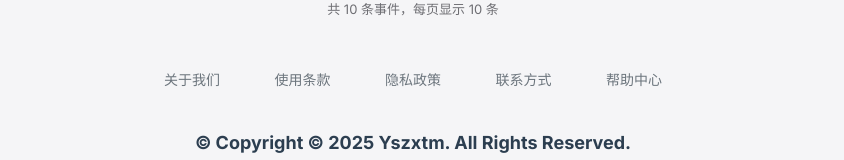
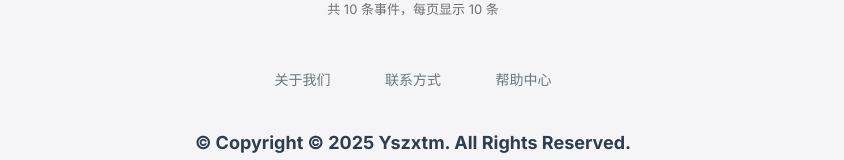
Before and after one commit to zxtm/my-website, a plain HTML site: page index.html in a window 1280 px wide. Shown: the part 2106-2266 px from the top of the page, without its empty margins (227-1071 px from the left). Drawn offline with Linux system fonts and the light colour scheme.

Commit message:
Update index.html

```diff
--- a/index.html
+++ b/index.html
@@ -972,8 +972,6 @@
             <!-- 导航链接 -->
             <div class="footer-nav">
                 <a href="#" class="footer-link">关于我们</a>
-                <a href="#" class="footer-link">使用条款</a>
-                <a href="#" class="footer-link">隐私政策</a>
                 <a href="#" class="footer-link">联系方式</a>
                 <a href="#" class="footer-link">帮助中心</a>
             </div>
```
